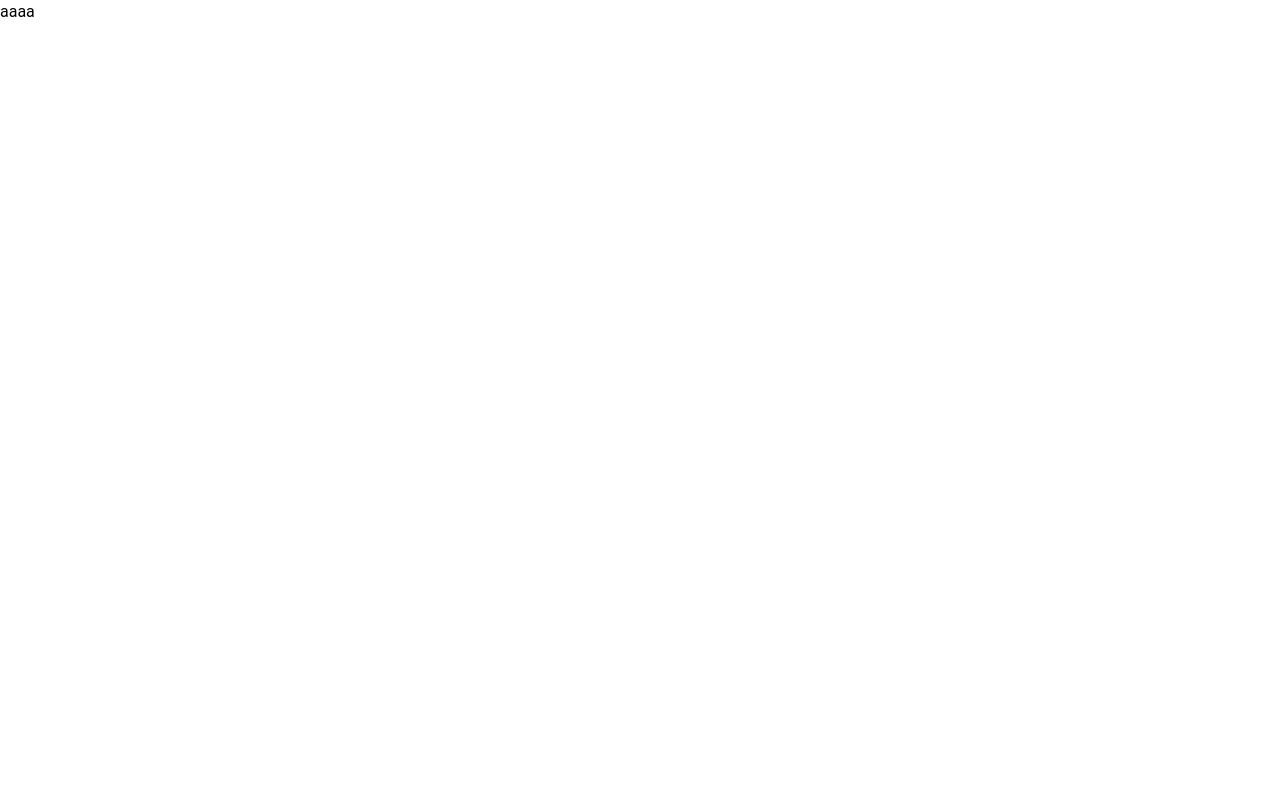
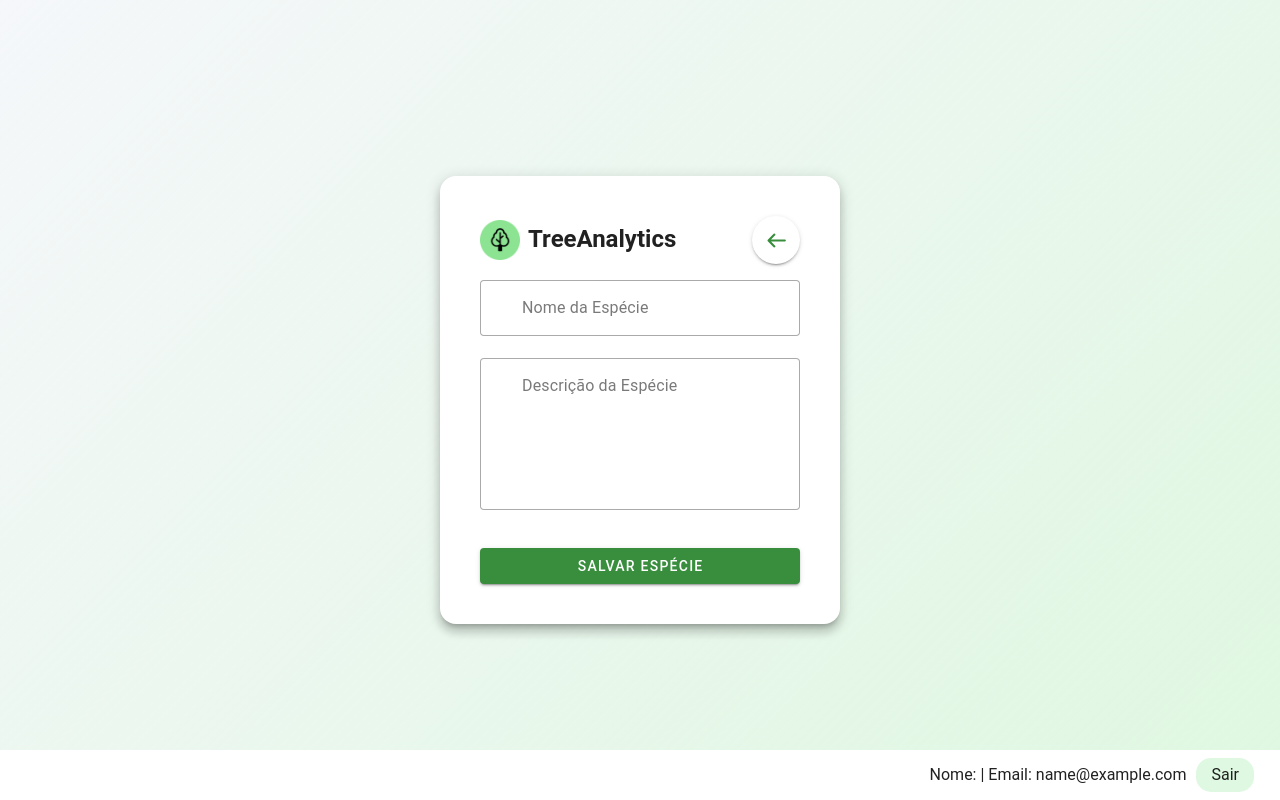
Before and after one commit to HDGiustina/Projeto-Amaz-nia, a Vue app: page /cadastraEspecie in a window 1280 px wide. Built offline with nearby package versions, Linux system fonts and the light colour scheme; sample sign-in values are in the browser's storage.

Commit message:
fix: Implementando o cadastro de especie

```diff
--- a/src/controllers/Endpoints.controller.js
+++ b/src/controllers/Endpoints.controller.js
@@ -32,6 +32,19 @@ const endpoints = {
         .catch(() => {
             return false;
         });
+    },
+
+
+    async cadastrarEspecie(especie){
+        return await api.post('/especies',especie)
+        .then((response) => {
+            if (response.data) {
+                return response.data.data
+            }
+        })
+        .catch(() => {
+            return false;
+        });
     }
 }
 
--- a/src/views/CadastraEspecie.vue
+++ b/src/views/CadastraEspecie.vue
@@ -1,12 +1,118 @@
 <template>
-  <section>
-    aaaa
-  </section>
-</template>
+    <v-app>
+      <v-container class="fill-height" fluid>
+        <v-row align="center" justify="center">
+          <v-col cols="12" sm="8" md="6" lg="4">
+            <v-card class="home-card" elevation="8">
+              <!-- Logo, Nome da Empresa e Botão de Voltar -->
+              <div class="d-flex align-center justify-space-between pt-4 pl-4 pr-4">
+                <div class="d-flex align-center">
+                  <img src="@/assets/logo.png" alt="Logo do Site" height="40">
+                  <h1 class="text-h5 font-weight-bold green-darken-2--text ml-2">TreeAnalytics</h1>
+                </div>
+                <v-btn icon @click="goBack">
+                    <img src="@/assets/icons/voltar.svg" alt="Editar espécie" height="25">
+                </v-btn>
+              </div>
 
-<script setup>
-</script>
+              <v-card-text>
+                <v-form @submit.prevent="handleSubmit">
+                  <!-- Campo para o nome da espécie -->
+                  <v-text-field
+                    v-model="especie.nome_cientifico"
+                    label="Nome da Espécie"
+                    variant="outlined"
+                    prepend-inner-icon="mdi-leaf"
+                    required
+                  ></v-text-field>
 
-<style>
+                  <!-- Campo para a descrição da espécie -->
+                  <v-textarea
+                    v-model="especie.descricao"
+                    label="Descrição da Espécie"
+                    variant="outlined"
+                    prepend-inner-icon="mdi-text"
+                    required
+                  ></v-textarea>
 
-</style>
+                  <!-- Botão para salvar -->
+                  <v-btn type="submit" color="green-darken-2" block class="mt-4">
+                    Salvar Espécie
+                  </v-btn>
+                </v-form>
+              </v-card-text>
+            </v-card>
+          </v-col>
+        </v-row>
+        <v-footer app>
+          <v-spacer></v-spacer>
+          <div>
+            Nome: {{ user.nome }} | Email: {{ user.email }}
+          </div>
+          <button class="button_loggout" @click="loggout()">Sair</button>
+        </v-footer>
+      </v-container>
+    </v-app>
+  </template>
+
+  <script setup>
+  import { ref } from 'vue'
+  import { useUserStore } from '@/stores/user.store';
+  import endpoints from '@/controllers/Endpoints.controller';
+  import router from '@/router';
+
+  const userStore = useUserStore()
+  let user = ref(false)
+  setTimeout(async () => {
+    user.value = await userStore.getUserData()
+  }, 100)
+
+  const especie = ref({
+    nome_cientifico: '',
+    descricao: ''
+  })
+
+  const handleSubmit = async () => {
+    try {
+      let res = await endpoints.cadastrarEspecie(especie.value)
+      if(res){
+          router.push('/home')
+      }
+    } catch (error) {
+      console.error("Erro ao cadastrar espécie:", error)
+    }
+  }
+
+  const goBack = () => {
+    // Redireciona para a página anterior
+    router.back()
+  }
+
+  const loggout = () => {
+    userStore.logout()
+    router.push('/login')
+  }
+  </script>
+
+  <style scoped>
+  .fill-height {
+    min-height: 100vh;
+    background: linear-gradient(135deg, #f5f7fa 0%, var(--tertiary-color) 100%);
+  }
+
+  .home-card {
+    border-radius: 16px;
+    backdrop-filter: blur(10px);
+    padding: 24px;
+  }
+  .button_loggout {
+    background: var(--tertiary-color);
+    margin: 0px 10px 0;
+    padding: 5px 15px;
+    border-radius: 15px !important;
+    transition: all 0.3s;
+  }
+  .button_loggout:hover {
+    filter: brightness(0.8);
+  }
+  </style>
```
Also changed, not shown: src/assets/icons/voltar.svg (added).
